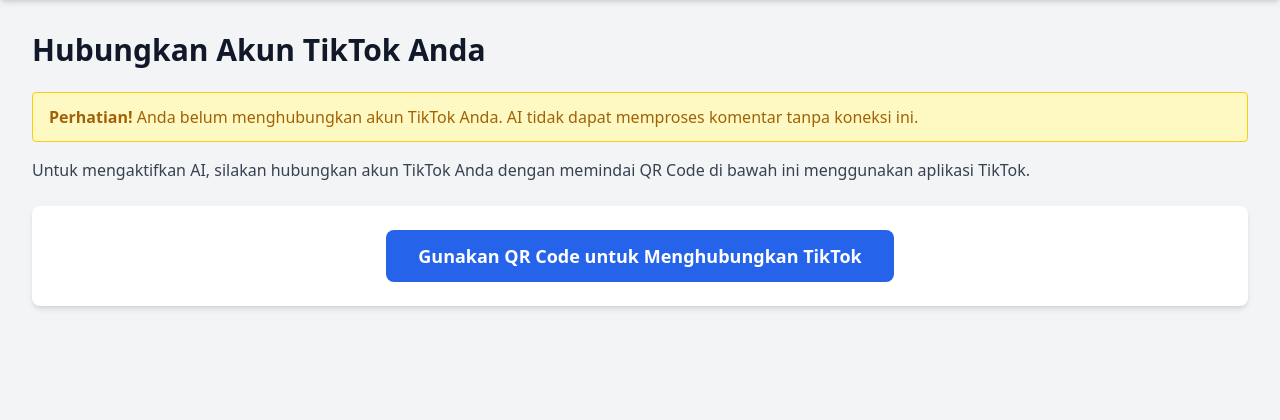
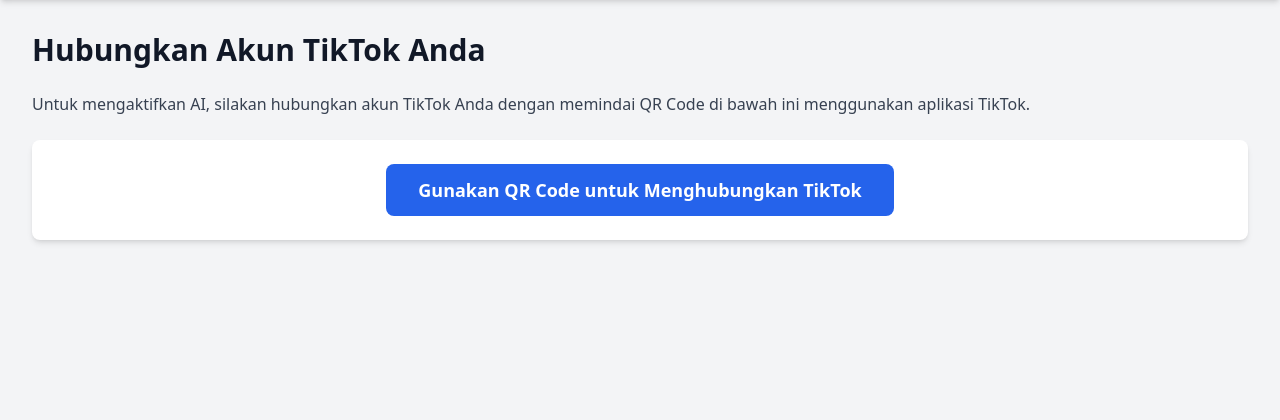
Before and after one commit to Tonoooo/tiktok-bot, a Python web app: template backend/templates/tiktok_connect.html in a window 1280 px wide. Shown: the part 64-484 px from the top of the page. Run offline with Jinja, Linux system fonts and the light colour scheme; the template is opened without the code that fills it, so the values that code supplies are empty; some libraries are stand-ins or nearby versions.

Commit message:
persiapan untuk merombak bot

```diff
--- a/akses_komen/bot.py
+++ b/akses_komen/bot.py
@@ -98,12 +98,16 @@ def run_tiktok_bot_task(user_id: int, is_trial_run: bool = False):
         # STEALTH HEADLESS OPTIONS
         # =========================
         options = uc.ChromeOptions()
-        options.add_argument('--headless')
+        # options.add_argument('--headless')
         options.add_argument('--disable-gpu')
         options.add_argument('--no-sandbox')
         options.add_argument('--disable-dev-shm-usage')
         options.add_argument('--window-size=1280,800')
         options.add_argument('--disable-blink-features=AutomationControlled')
+        # options.add_argument(
+        #      '--user-agent=Mozilla/5.0 (Windows NT 10.0; Win64; x64) '
+        #      'AppleWebKit/537.36 (KHTML, like Gecko) Chrome/125.0.0.0 Safari/537.36'
+        # ) # User-Agent yang umum
         options.add_argument('--disable-setuid-sandbox')
         options.add_argument('--lang=en-US,en;q=0.9')
         driver = uc.Chrome(options=options)
--- a/akses_komen/qr_login_service.py
+++ b/akses_komen/qr_login_service.py
@@ -185,12 +185,12 @@ def generate_qr_and_wait_for_login(user_id: int): # Sudah benar, tanpa api_clien
         options.add_argument('--no-sandbox') # Diperlukan untuk headless di Linux server
         options.add_argument('--disable-dev-shm-usage') # Mengatasi masalah resource di Docker/VPS
         options.add_argument('--window-size=1280,800') # Tetapkan ukuran jendela yang realistis
-        options.add_argument('--disable-blink-features=AutomationControlled') # Anti-deteksi
+        # options.add_argument('--disable-blink-features=AutomationControlled') # Anti-deteksi
         # options.add_argument(
         #      '--user-agent=Mozilla/5.0 (Windows NT 10.0; Win64; x64) '
-        #      'AppleWebKit/537.36 (KHTML, like Gecko) Chrome/125.0.0.0 Safari/537.36'
+        #      'AppleWebKit/537.36 (KHTML, like Gecko) Chrome/140.0.0.0 Safari/537.36'
         # ) # User-Agent yang umum
-        options.add_argument('--disable-setuid-sandbox')
+        options.add_argument('--disable-setuid-sandbox') # browser akan berjalan tanpa batasan hak akses yang diterapkan oleh setuid sandbox. Ini bisa meningkatkan risiko keamanan jika browser terkena serangan.
         options.add_argument('--lang=en-US,en;q=0.9') # Mengatur bahasa browser ke Inggris AS
         driver = uc.Chrome(options=options)
 
--- a/akses_komen/transcription_service.py
+++ b/akses_komen/transcription_service.py
@@ -76,7 +76,7 @@ def get_video_transcript(video_url: str, user_id: int, api_client: APIClient) ->
         try:
             # Memuat model Whisper (pastikan model ini bisa diinstal di VPS Anda)
             # Anda mungkin perlu model yang lebih kecil seperti 'tiny' atau 'base' untuk 2GB RAM
-            model = whisper.load_model("base") # Menggunakan model 'base'
+            model = whisper.load_model("tiny") # Menggunakan model 'base'
             result = whisper.transcribe(model, downloaded_audio_path)
 
             if result and "text" in result:
--- a/backend/templates/tiktok_connect.html
+++ b/backend/templates/tiktok_connect.html
@@ -22,11 +22,6 @@
         </button>
 
     {% else %}
-        <!-- Tampilan jika cookies tidak ada (belum terhubung) -->
-        <div class="bg-yellow-100 border border-yellow-400 text-yellow-700 px-4 py-3 rounded relative mb-4" role="alert">
-            <strong class="font-bold">Perhatian!</strong>
-            <span class="block sm:inline">Anda belum menghubungkan akun TikTok Anda. AI tidak dapat memproses komentar tanpa koneksi ini.</span>
-        </div>
 
         <p class="text-gray-700 mb-6">
             {% if onboarding_mode %} {# BARU: Pesan deskriptif onboarding #}
@@ -60,9 +55,9 @@
                 <button onclick="downloadQrCode()" class="bg-green-500 hover:bg-green-700 text-white font-bold py-2 px-4 rounded transition-colors duration-200">
                     Unduh QR Code
                 </button>
-                <button onclick="refreshQrCode()" class="bg-blue-500 hover:bg-blue-700 text-white font-bold py-2 px-4 rounded transition-colors duration-200">
+                <!-- <button onclick="refreshQrCode()" class="bg-blue-500 hover:bg-blue-700 text-white font-bold py-2 px-4 rounded transition-colors duration-200">
                     QR Code Gagal / Refresh QR
-                </button>
+                </button> -->
             </div>
 
             <p class="text-sm text-gray-600 mb-4 text-center">
@@ -70,13 +65,9 @@
             </p>
             <div class="bg-gray-50 border border-gray-300 text-gray-700 px-4 py-3 rounded relative mt-6 text-sm">
                 <p class="font-semibold mb-2">Penting:</p>
-                <p>Dengan memindai QR code ini, Anda hanya memberikan akses kepada AI untuk membalas komentar di video TikTok Shop Anda.</p>
-                <ul class="list-disc list-inside mt-2">
-                    <li>AI tidak dapat melakukan penarikan dana.</li>
-                    <li>AI tidak dapat mengakses informasi pribadi Anda selain yang diperlukan untuk membalas komentar.</li>
-                    <li>AI tidak dapat membuat postingan atau mengubah pengaturan akun.</li>
-                    <li>Koneksi ini aman dan dirancang hanya untuk fungsionalitas balasan komentar otomatis.</li>
-                </ul>
+                <p class="text-sm text-gray-600 mb-4">
+                    Setelah scan qr code tersebut dan konfirmasi masuk pada aplikasi TikTok harap tunggu beberapa menit untuk menghubungkan tiktok....
+                </p>
             </div>
         </div>
     {% endif %}
@@ -171,7 +162,7 @@
                 progress += Math.floor(Math.random() * 5) + 2;
                 loadingPercentage.innerText = Math.min(progress, 95) + '%';
             }
-        }, 800);
+        }, 4000);
     }
 
     function resetUi() {
```
